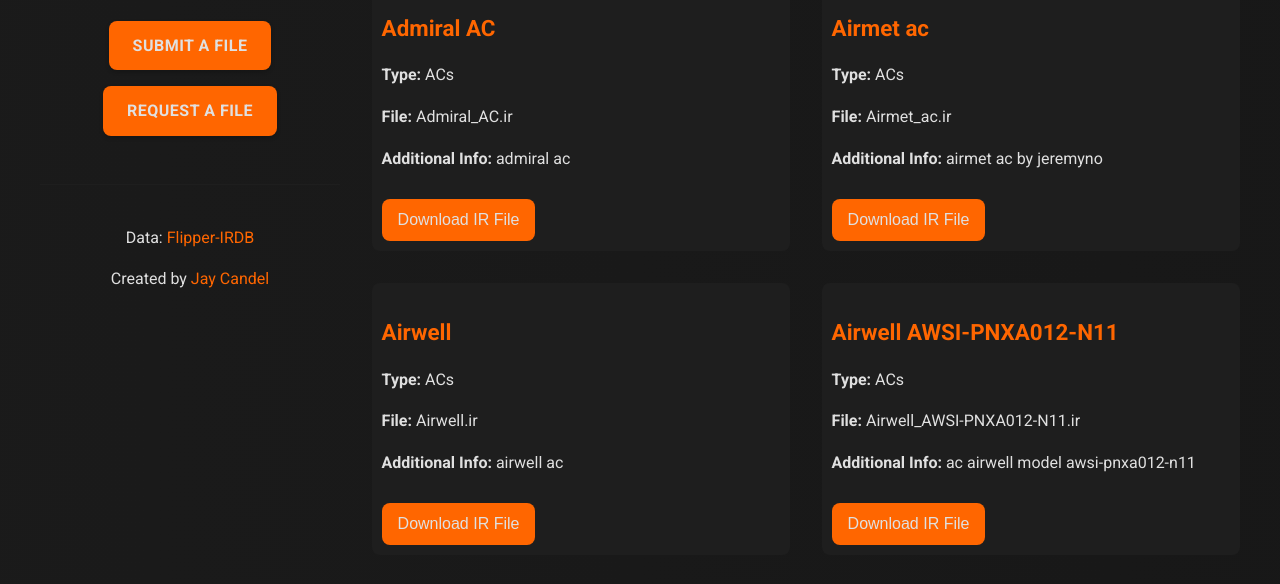
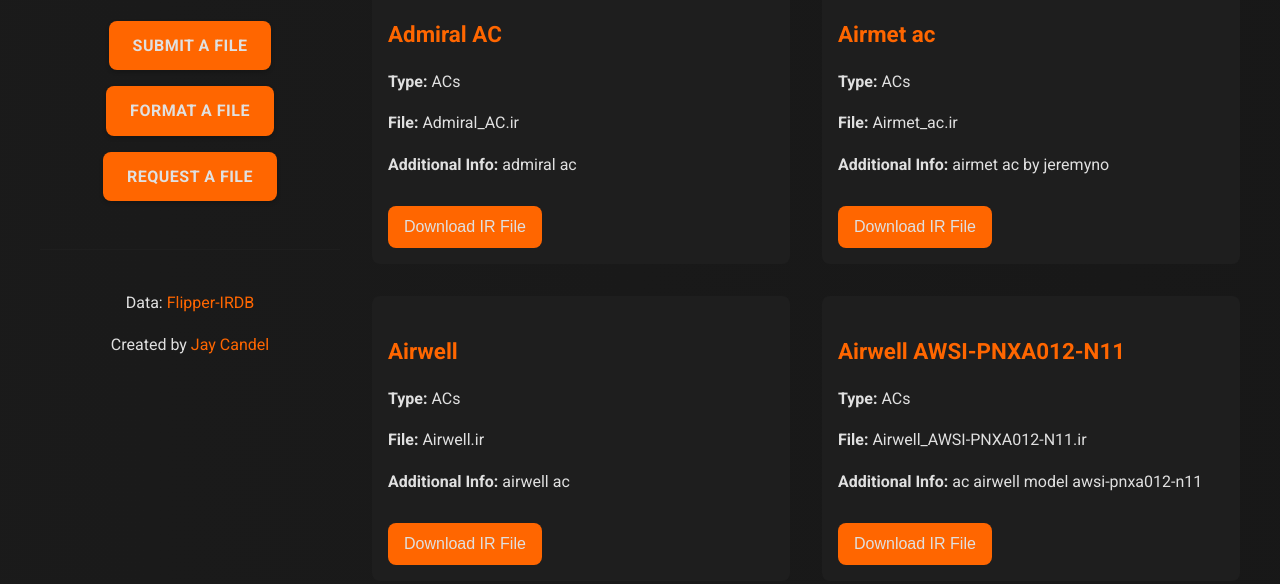
Before and after one commit to jaylikesbunda/Flipper-IRDB-Search, a plain HTML site: page index.html in a window 1280 px wide. Shown: the part 260-844 px from the top of the page. Drawn offline with Linux system fonts and the light colour scheme; no server answers.

Commit message:
small fixes

```diff
--- a/index.html
+++ b/index.html
@@ -25,8 +25,10 @@
             <img src="https://i.ibb.co/vvbtBBW/icon.png" alt="Flipper Zero IRDB Search & Request" style="max-width: 100%; height: auto;">
             <div class="button-container">
                 <a href="submit-guide.html" class="submit-guide-btn">Submit a File</a>
+                <a href="https://format.flippertools.net" class="submit-guide-btn" target="_blank">Format a File</a>
                 <a href="#irRequestForm" class="submit-guide-btn" id="requestRemoteBtn">Request a File</a>
             </div>
+
             <footer>
                 <p>Data: <a href="https://github.com/Lucaslhm/Flipper-IRDB" target="_blank">Flipper-IRDB</a></p>
                 <p>Created by <a href="https://github.com/jaylikesbunda" target="_blank">Jay Candel</a></p>
--- a/styles.css
+++ b/styles.css
@@ -127,7 +127,7 @@ h1 {
 .result-item {
     background-color: var(--secondary-bg);
     border-radius: var(--border-radius);
-    padding: .6rem;
+    padding: 1rem;
     transition: var(--transition);
 }
 
```
